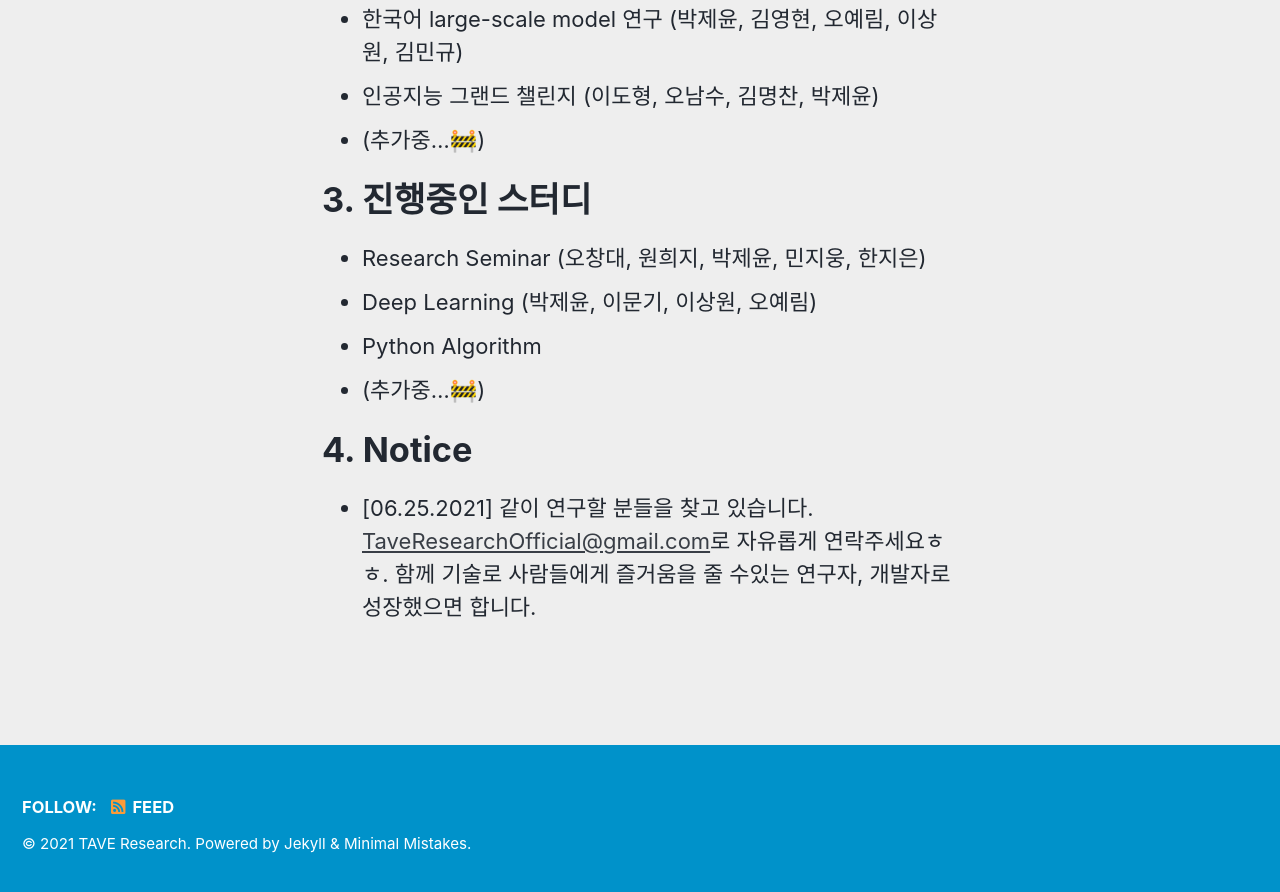
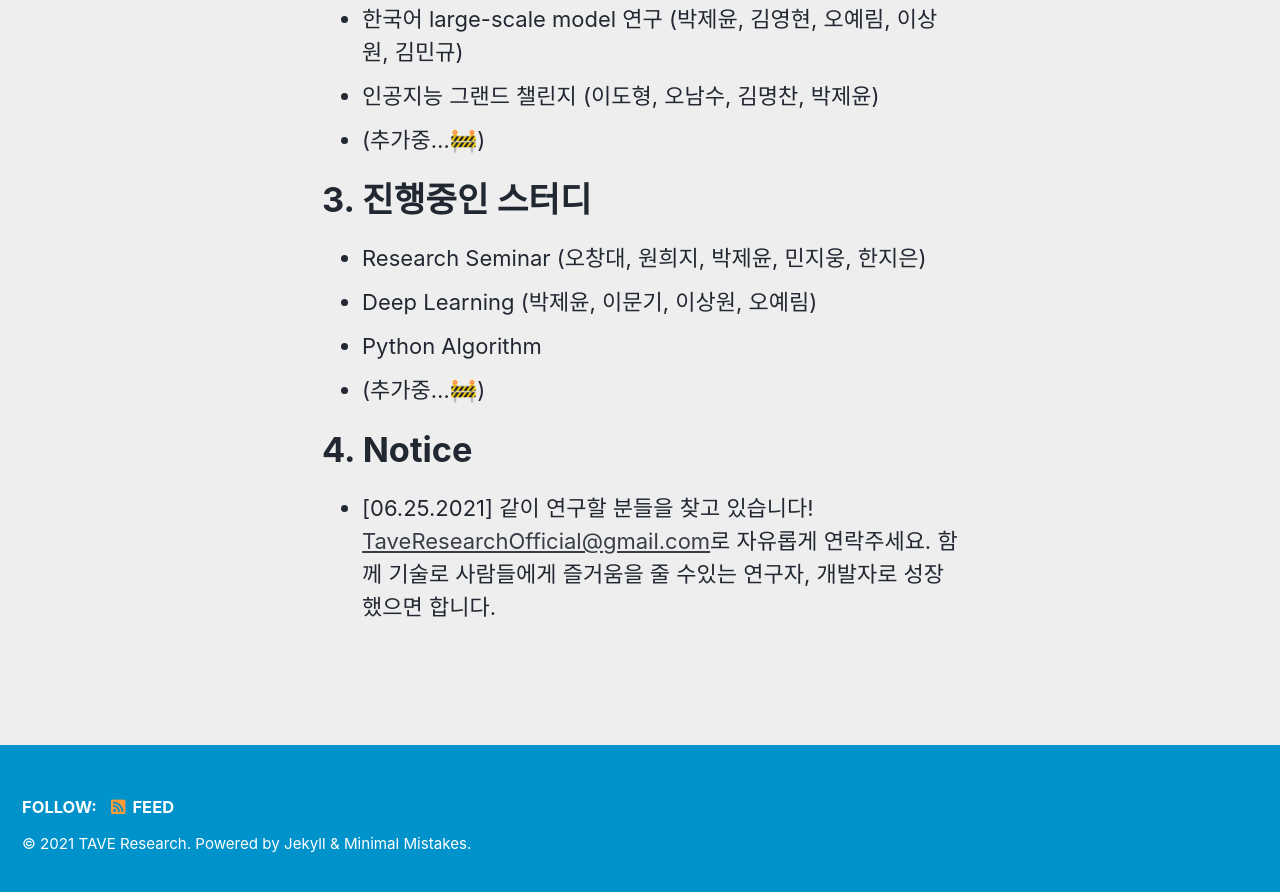
Before and after one commit to TAVEResearch/TAVEResearch.github.io, a Jekyll site: the page built from about.md, in a window 1280 px wide and 900 px high, scrolled down 642 px. Shown: the top 892 px of the window. Built offline with Jekyll 4.4.1, drawn with Linux system fonts in a browser that asks for light colours; cached includes are drawn as plain includes.

Commit message:
Update about.md

```diff
--- a/about.md
+++ b/about.md
@@ -29,4 +29,4 @@ TAVE OB들을 위한 연구그룹입니다. 컴퓨터비전, 자연어처리,
 
 # 4. Notice
 
-- [06.25.2021] 같이 연구할 분들을 찾고 있습니다. [TaveResearchOfficial@gmail.com](TaveResearchOfficial@gmail.com)로 자유롭게 연락주세요ㅎㅎ. 함께 기술로 사람들에게 즐거움을 줄 수있는 연구자, 개발자로 성장했으면 합니다.
+- [06.25.2021] 같이 연구할 분들을 찾고 있습니다! [TaveResearchOfficial@gmail.com](TaveResearchOfficial@gmail.com)로 자유롭게 연락주세요. 함께 기술로 사람들에게 즐거움을 줄 수있는 연구자, 개발자로 성장했으면 합니다.
```
